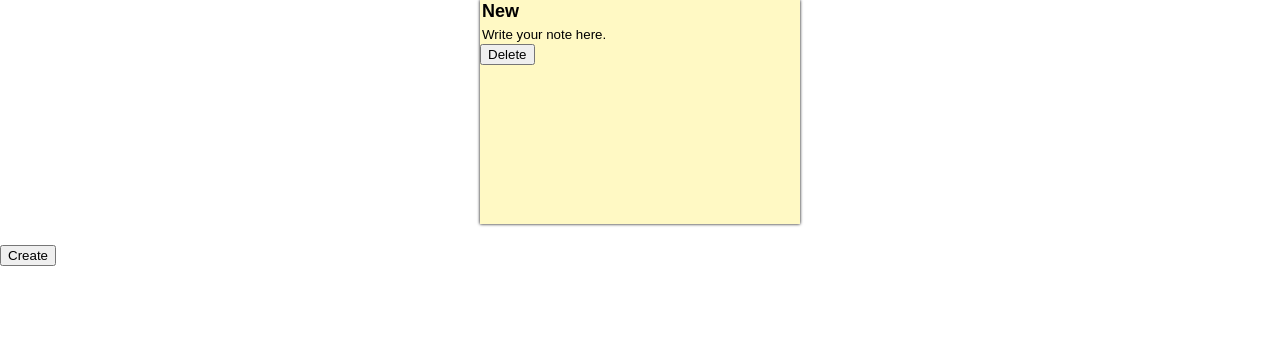
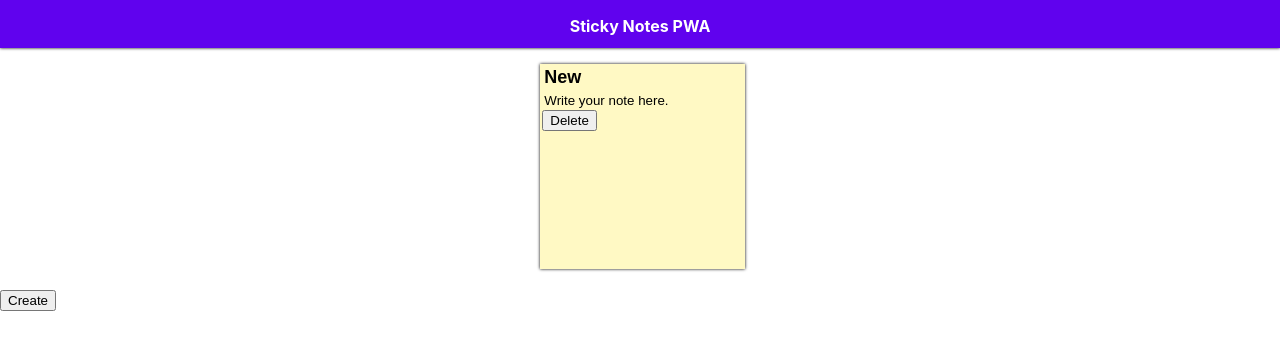
Before and after one commit to XLpacman805/react-sticky-notes-typescript, a React (Create React App) app: page / in a window 1280 px wide. Shown: the top 350 px of the page. Built offline with nearby package versions, Linux system fonts and the light colour scheme.

Commit message:
Improved styling

```diff
--- a/src/App.css
+++ b/src/App.css
@@ -7,3 +7,10 @@
   flex-flow: row wrap;
   justify-content: center;
 }
+
+/**Tablet and Above **/
+@media only screen and (min-width: 640px) {
+  .stickynote-container {
+    justify-content: space-evenly;
+  }
+}
--- a/src/App.tsx
+++ b/src/App.tsx
@@ -3,6 +3,7 @@ import './App.css';
 import { StickyNote } from './types/index';
 import { StickyNoteComponent } from './components/StickyNoteComponent';
 import { getAllStickyNotes, createStickyNote, deleteStickyNote } from './services/IndexedDBService';
+import { NavigationComponent } from './components/NavigationComponent';
 
 type AppState = {
   stickynotes : Array<StickyNote>
@@ -40,13 +41,15 @@ class App extends React.Component<{}, AppState> {
 
   render() {
     return (
+      <div>
+        <NavigationComponent />
         <main>
           <div className="stickynote-container" >
             {
               this.state.stickynotes
                 .map(stickynote =>
-                <div>
-                  <StickyNoteComponent key={stickynote.id} id={stickynote.id} heading={stickynote.heading} body={stickynote.body}>
+                  <div key={stickynote.id} >
+                    <StickyNoteComponent id={stickynote.id} heading={stickynote.heading} body={stickynote.body}>
                       <button onClick={event => this.handleDelete(stickynote.id)}>Delete</button>
                     </StickyNoteComponent>
                     <br />
@@ -56,6 +59,7 @@ class App extends React.Component<{}, AppState> {
           </div>
           <button onClick={this.handleCreate}>Create</button>
         </main>
+      </div>
     );
   }
 }
--- /dev/null
+++ b/src/components/NavigationComponent.css
@@ -0,0 +1,11 @@
+nav {
+    width: 100%;
+    background-color: #6002EE;
+    color: white;
+    font-weight: 700;
+    text-align: center;
+    height: 2rem;
+    padding-top: 1rem;
+    margin-bottom: 1rem;
+    box-shadow: 0px 0px 3px 0px black;
+}
--- /dev/null
+++ b/src/components/NavigationComponent.tsx
@@ -0,0 +1,6 @@
+import React from 'react';
+import './NavigationComponent.css';
+
+export const NavigationComponent = () => {
+    return <nav> Sticky Notes PWA </nav>
+}
--- a/src/components/StickyNoteComponent.css
+++ b/src/components/StickyNoteComponent.css
@@ -1,21 +1,26 @@
 .stickynote {
     flex: 0 1 auto;
-    width: 80vw;
-    height: 14rem;
+    width: 30vh;
+    height: 30vh;
     background-color: #fff9c4;
     color: black;
     box-shadow: 0px 0px 3px 0px black;
+    margin-left: 1rem;
+    margin-right: 1rem;
+    padding: 1%;
 }
-/** Tablet and Above **/
-@media only screen and (min-width: 425px) {
+
+@media only screen and (min-width: 640px) {
     .stickynote {
-        width: 20rem;
+      width: 25vh;
+      height: 25vh;
     }
-}
+  }
 
 .stickynote input {
     border: none;
     background-color: inherit;
+    max-width: 99%;
 }
 
 .stickynote-heading {
```
Also changed, not shown: 1 other file (tests, documents, lock files or other folders). Lines whose indentation alone changed are shown as unchanged.
